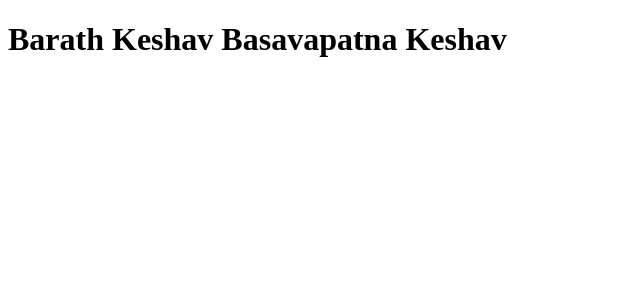
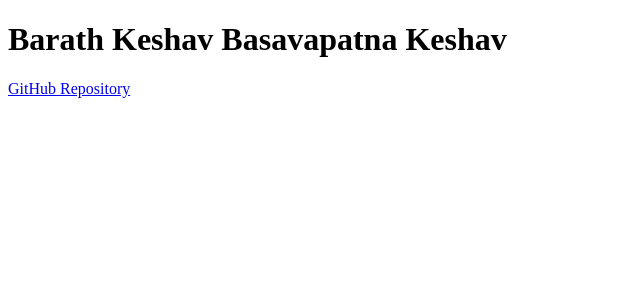
Before and after one commit to mrmirror662/barath-webdev, a Next.js app: page /labs in a window 1280 px wide. Shown: the top 300 px of the page, without its empty margins (0-640 px from the left). Built offline with nearby package versions, Linux system fonts and the light colour scheme.

Commit message:
added github link

```diff
--- a/app/labs/page.tsx
+++ b/app/labs/page.tsx
@@ -3,6 +3,9 @@ export default function Labs() {
     return (
         <div id="wd-lab1">
             <h1>Barath Keshav Basavapatna Keshav</h1>
+            <a id="wd-github" href="https://github.com/mrmirror662/barath-webdev" target="_blank" rel="noopener noreferrer">
+                GitHub Repository
+            </a>
         </div>
     );
 }
```
